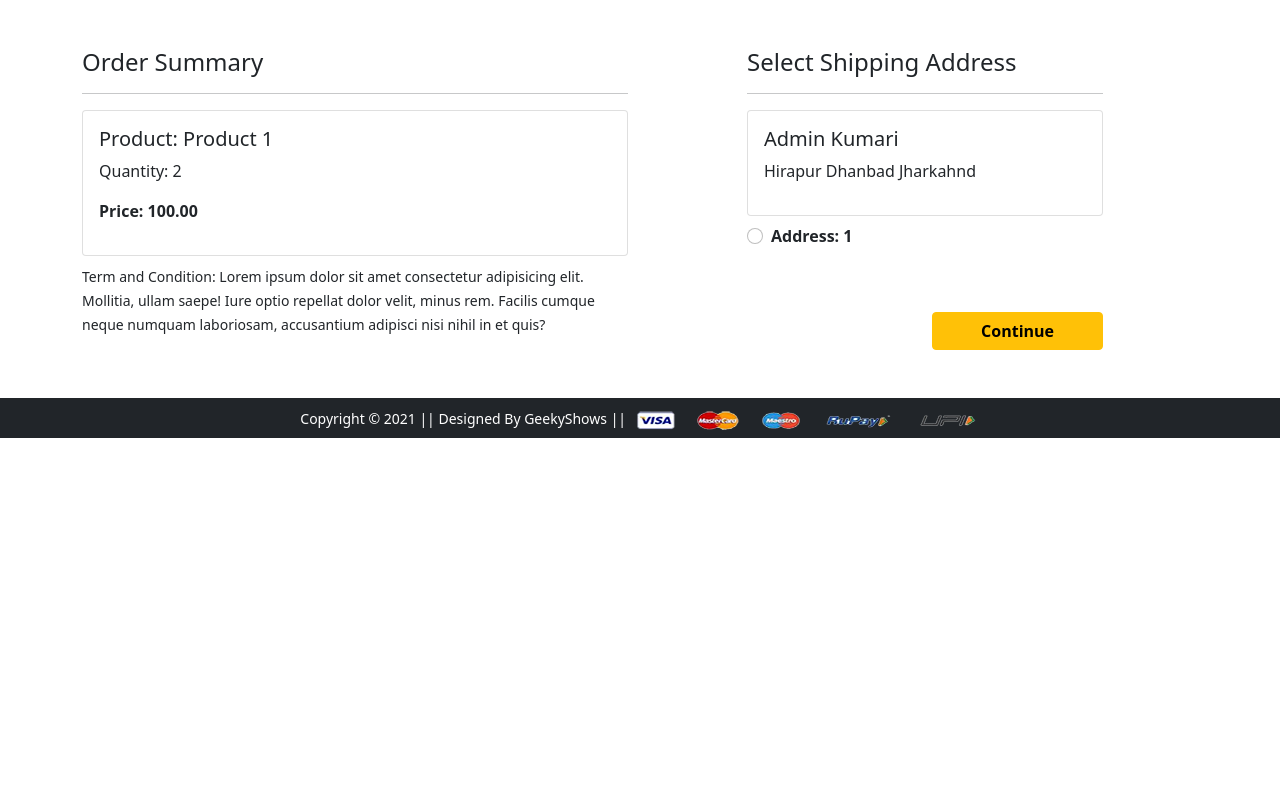
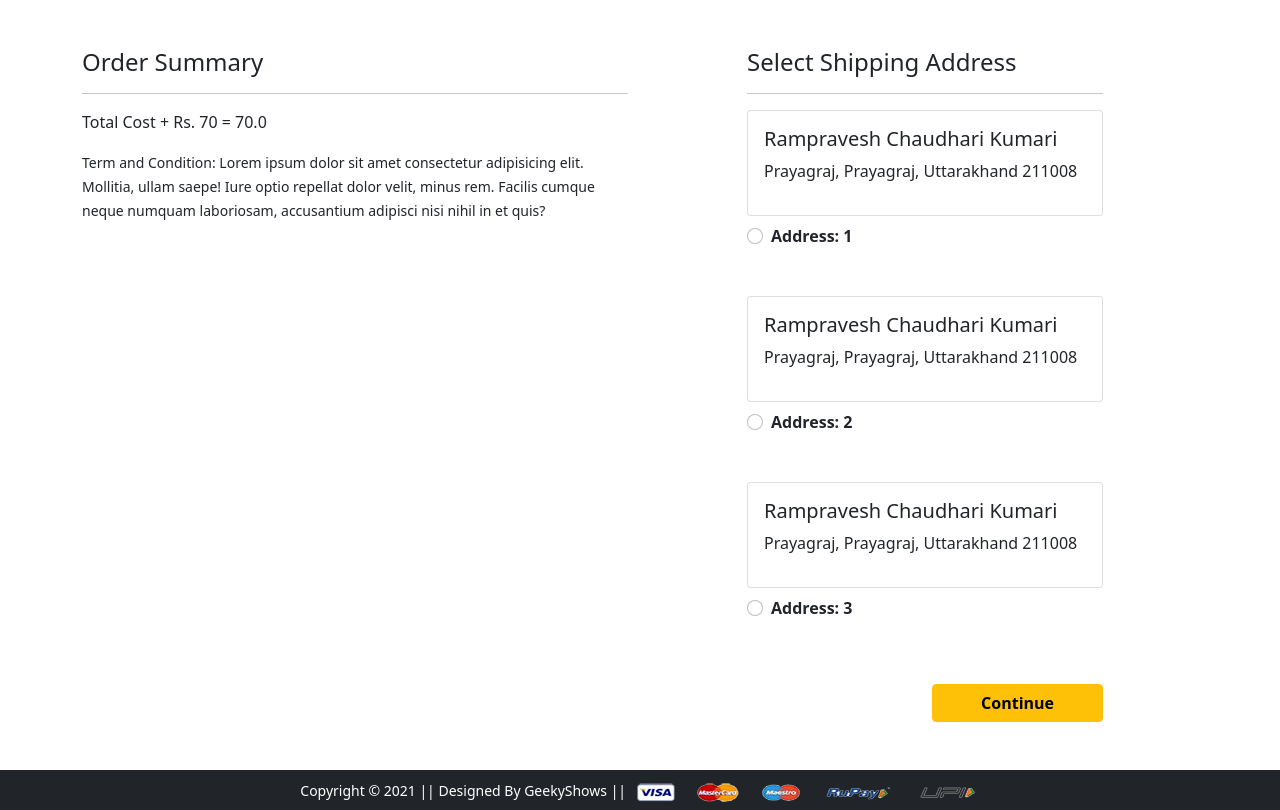
Before and after one commit to rampravesh22/shopping_django, a Django app: page /checkout/ in a window 1280 px wide. Shown: the part 56-866 px from the top of the page. Before the commit the page ends 494 px from the top, so only its background shows below. Run offline with Django 3.2, Linux system fonts and the light colour scheme; a user stored in the database is signed in; data comes from the database, SQL or seed files in the repository; both versions use the stored data as it was after the commit; data that the repository does not hold is empty; some libraries are stand-ins or nearby versions.

Commit message:
checkout completed

```diff
--- a/app/models.py
+++ b/app/models.py
@@ -47,6 +47,10 @@ class Cart(models.Model):
     def __str__(self):
         return str(self.id)
 
+    @property
+    def totalCost(self):
+        return self.quantity * self.product.discounted_price
+
 
 STATUS_CHOICES = (
     ("Accepted", "Accepted"),
--- a/app/templates/app/checkout.html
+++ b/app/templates/app/checkout.html
@@ -7,13 +7,16 @@
 		<div class="col-sm-6">
 			<h4>Order Summary</h4>
 			<hr>
+			{% for item in cartItems %}
 			<div class="card mb-2">
 				<div class="card-body">
-					<h5>Product: Product 1</h5>
-					<p>Quantity: 2</p>
-					<p class="fw-bold">Price: 100.00</p>
+					<h5>Product: {{item.product.title}}</h5>
+					<p>Quantity: {{item.quntity}}</p>
+					<p class="fw-bold">Price: {{item.totalCost}}</p>
 				</div>
 			</div>
+			{% endfor %}
+			<p>Total Cost + Rs. 70 = {{totalAmount}}</p>
 			<small>Term and Condition: Lorem ipsum dolor sit amet consectetur adipisicing elit. Mollitia, ullam saepe!
 				Iure
 				optio repellat dolor velit, minus rem. Facilis cumque neque numquam laboriosam, accusantium adipisci
@@ -23,21 +26,25 @@
 		<div class="col-sm-4 offset-sm-1">
 			<h4>Select Shipping Address</h4>
 			<hr>
-			<form action="">
+			<form action="/paymentdone">
+				{% for ad in add %}
+
 				<div class="card">
 					<div class="card-body">
-						<h5>{{request.user|title}} Kumari</h5>
-						<p>Hirapur Dhanbad Jharkahnd</p>
+						<h5>{{ad.name}} Kumari</h5>
+						<p>{{ad.locality}}, {{ad.city}}, {{ ad.state }} {{ad.state.}} {{ad.zipcode}}</p>
 					</div>
 				</div>
 				<div class="form-check mt-2 mb-5">
-					<input class="form-check-input" type="radio" value="">
-					<label class="form-check-label fw-bold" for="">
-						Address: 1 </label>
+					<input class="form-check-input" type="radio" value="{{ad.id}}" name="custId" id="custId{{forloop.counter}}">
+					<label class="form-check-label fw-bold" for="custId{{forloop.counter}}">
+						Address: {{forloop.counter}}</label>
 				</div>
+				{% endfor %}
 				<div class="text-end">
 					<button type="submit" class="btn btn-warning mt-3 px-5 fw-bold">Continue</button>
 				</div>
+
 			</form>
 		</div>
 	</div>
--- a/app/urls.py
+++ b/app/urls.py
@@ -29,12 +29,14 @@ urlpatterns = [
     path('address/', views.address, name='address'),
 
     path('orders/', views.orders, name='orders'),
-    path('checkout/', views.checkout, name='checkout'),
+
 
 
     path('mobile/<slug:data>/', views.mobile, name='mobiledata'),
 
     path('mobile/', views.mobile, name='mobile'),
+    path('checkout/', views.checkout, name='checkout'),
+    path('paymentdone/', views.paymentDone, name='paymentdone'),
 
 
 
--- a/app/views.py
+++ b/app/views.py
@@ -211,5 +211,38 @@ class CustomerRegistrationView(View):
 
 
 def checkout(request):
+    user = request.user
+    add = Customer.objects.filter(user=user)
+    cartItems = Cart.objects.filter(user=user)
+    amount = 0.0
+    shipping_amount = 70.0
+    totalAmount = 0.0
+    totalAmount += shipping_amount
+    cart_product = [
+        p for p in Cart.objects.all() if p.user == request.user
+    ]
+    if cart_product:
+        for p in cart_product:
+            temp_amount = p.quantity*p.product.discounted_price
+            amount += temp_amount
+    totalAmount += amount
 
-    return render(request, 'app/checkout.html')
+    context = {
+        "add": add,
+        "totalAmount": totalAmount,
+        "cartItems": cartItems
+    }
+
+    return render(request, 'app/checkout.html', context)
+
+
+def paymentDone(request):
+    custId = request.GET.get("custId")
+    user = request.user
+    customer = Customer.objects.get(id=custId)
+    cart = Cart.objects.filter(user=user)
+    for c in cart:
+        OrderPlaced(user=user, customer=customer,
+                    product=c.product, quantity=c.quantity).save()
+        c.delete()
+    return redirect("orders")
```
Also changed, not shown: db.sqlite3.
